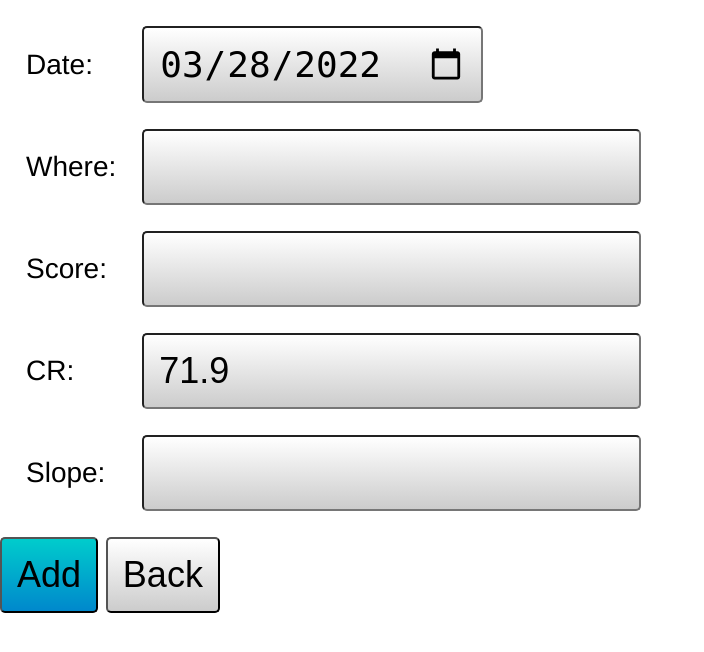
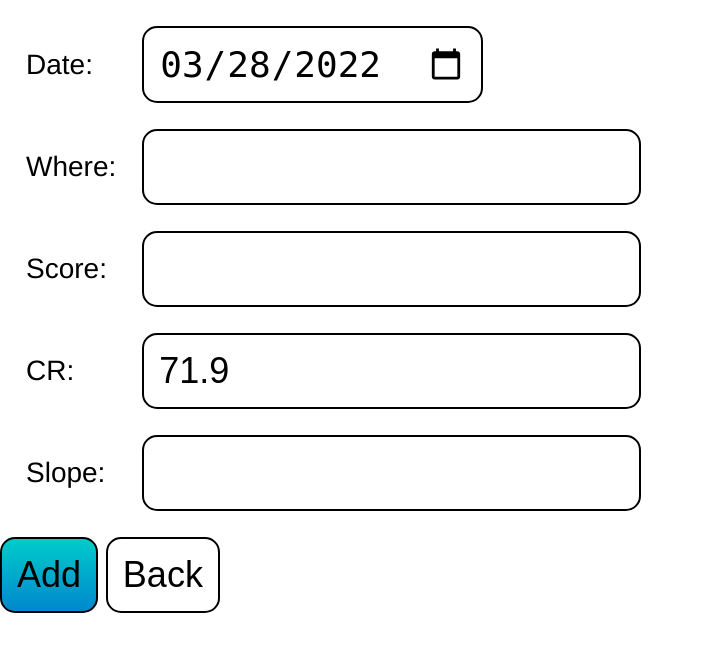
Before and after one commit to wolfmuel/hcpi, a Django app: page /hhs/add in a window 1280 px wide. Shown: the top 652 px of the page, without its empty margins (0-704 px from the left). Run offline with Django 3.2, Linux system fonts and the light colour scheme; a user stored in the database is signed in.

Commit message:
changed button/input colors & style

```diff
--- a/hhs/templates/hhs/add.html
+++ b/hhs/templates/hhs/add.html
@@ -14,13 +14,15 @@
 	      padding: 0;
 	  }
 	  button, input {
-	      background: -webkit-linear-gradient(top,#fff,#ccc);
-	      border-radius: 5px;
+	      background: #ffffff;
+	      color: #000000;
+	      border-radius: 15px;
+	      border: 2px solid #000000;
 	      font-size: 36px;
 	      padding: 15px;
 	  }
 	  button[type="submit"] {
-	      background: -webkit-linear-gradient(top, #0cc, #08c);
+	      background: #fff;
 	  }
 	</style>
   </head>
--- a/hhs/templates/hhs/index.html
+++ b/hhs/templates/hhs/index.html
@@ -14,8 +14,10 @@
 	      padding: 0;
 	  }
 	  button {
-	      background: -webkit-linear-gradient(top,#fff,#ccc);
-	      border-radius: 5px;
+	      background: #ffffff;
+	      color: #000000;
+	      border-radius: 15px;
+	      border: 2px solid #000000;
 	      font-size: 36px;
 	      padding: 15px;
 	  }
```
Also changed, not shown: hhs/templates/hhs/detail.html (+5 -3 lines), db.sqlite3.
